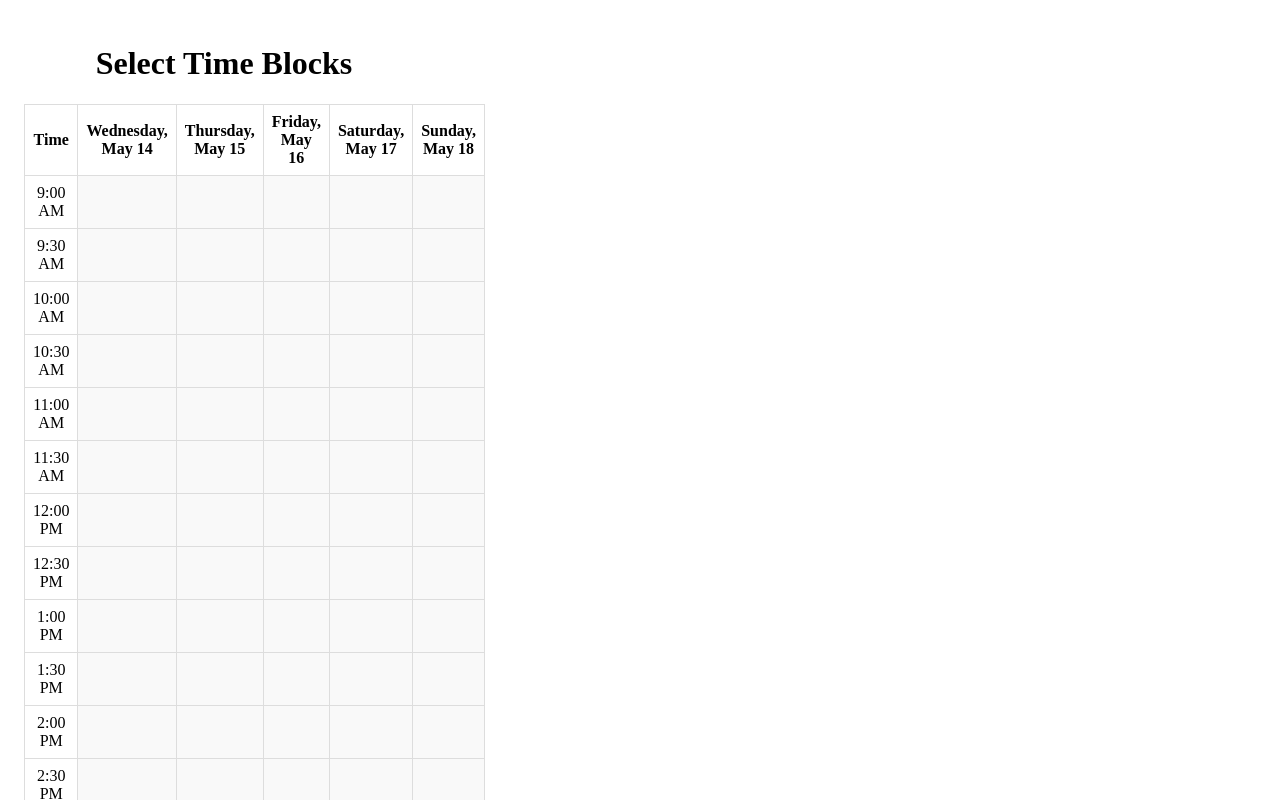
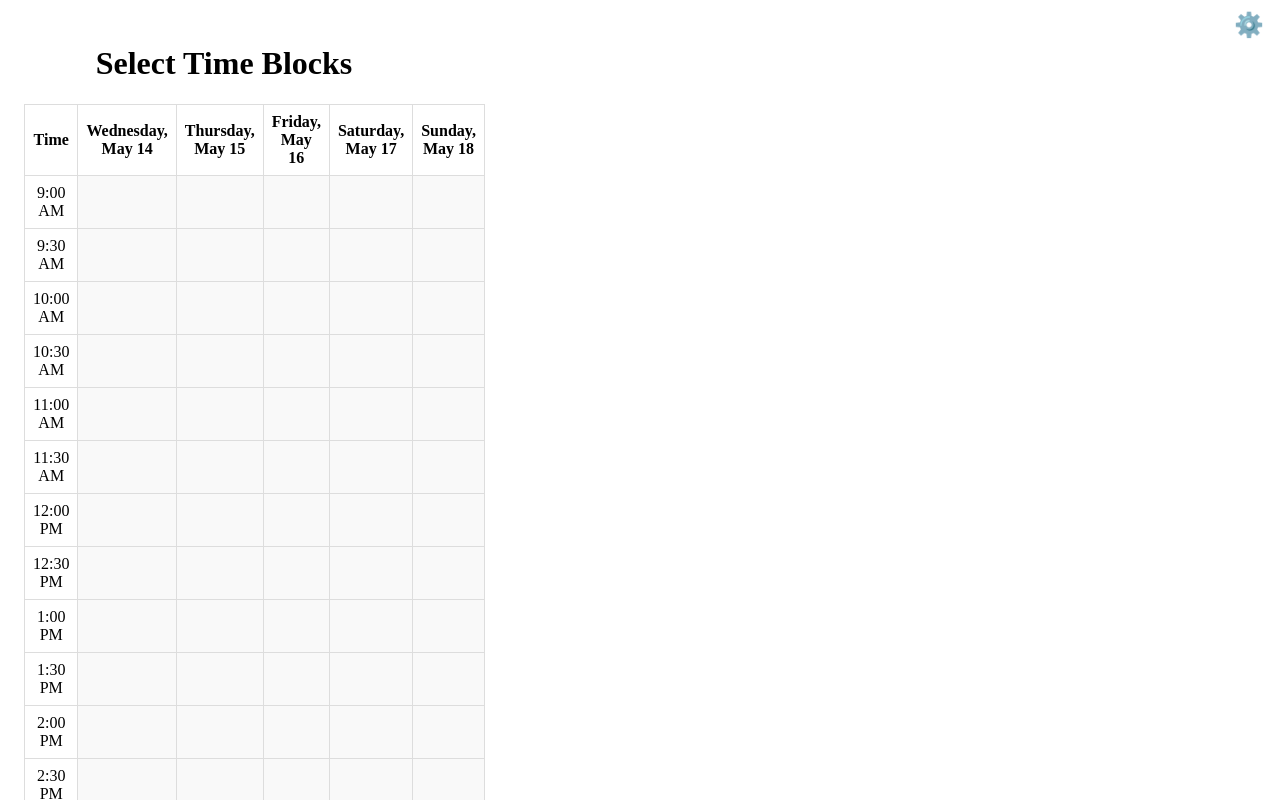
Before and after one commit to lukashchu/smart-email-calendar-scheduler, a React (Vite) app: page / in a window 1280 px wide. Both pictures are taken after typing "Sample123" into the empty fields and a click on the button "Save Key". Shown: the top 800 px of the page. Built offline with nearby package versions, Linux system fonts and the light colour scheme.

Commit message:
feat: added a settings page with a button to enter

```diff
--- a/src/App.css
+++ b/src/App.css
@@ -36,3 +36,23 @@
   background-color: #4caf50;
   color: white;
 }
+
+.settings-button {
+  position: absolute;
+  top: 10px;
+  right: 10px;
+  font-size: 1.5rem;
+  background: none;
+  border: none;
+  cursor: pointer;
+}
+
+.back-button {
+  position: absolute;
+  top: 10px;
+  left: 10px;
+  font-size: 1.5rem;
+  background: none;
+  border: none;
+  cursor: pointer;
+}
--- a/src/App.tsx
+++ b/src/App.tsx
@@ -6,6 +6,7 @@ function App() {
   const [openAiKey, setOpenAiKey] = useState("");
   const [isKeySaved, setIsKeySaved] = useState(false);
   const [selectedTimeBlocks, setSelectedTimeBlocks] = useState<Date[]>([]);
+  const [isSettingsPage, setIsSettingsPage] = useState(false); // State to toggle between pages
 
   useEffect(() => {
     // Check if the key is already saved in localStorage
@@ -68,10 +69,25 @@ function App() {
     );
   }
 
+  if (isSettingsPage) {
+    return (
+      <div className="App">
+        <button className="back-button" onClick={() => setIsSettingsPage(false)}>
+          <span role="img" aria-label="Back">🔙</span>
+        </button>
+        <h1>Settings</h1>
+        <p>Settings page content goes here.</p>
+      </div>
+    );
+  }
+
   const timeBlocks = generateTimeBlocks();
 
   return (
     <div className="App">
+      <button className="settings-button" onClick={() => setIsSettingsPage(true)}>
+        <span role="img" aria-label="Settings">⚙️</span>
+      </button>
       <h1>Select Time Blocks</h1>
       <table className="calendar-table">
         <thead>
```
